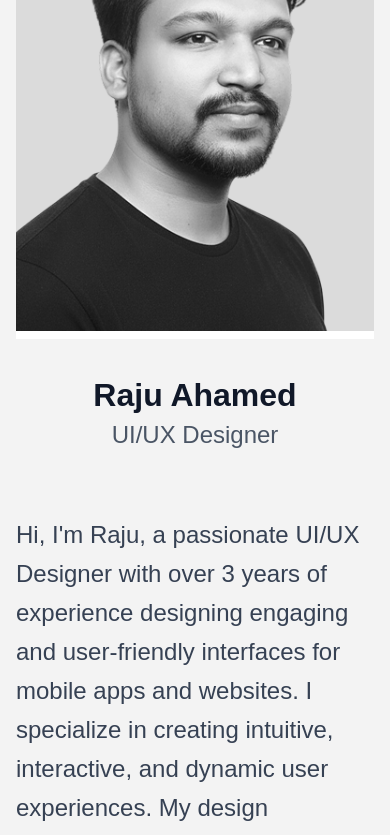
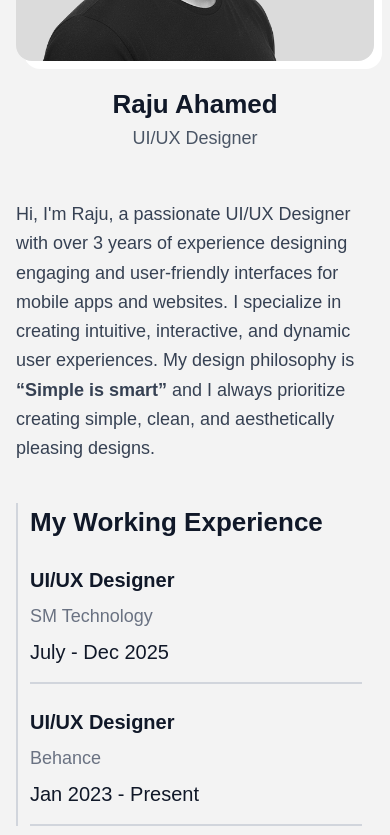
Before and after one commit to jobairalsarkar1/raju-ahmed-portfolio, a Next.js app: page / in a window 390 px wide. Shown: the part 4240-5075 px from the top of the page. Built offline with nearby package versions, Linux system fonts and the light colour scheme.

Commit message:
UI: Made some sections responsive

```diff
--- a/components/About.tsx
+++ b/components/About.tsx
@@ -3,22 +3,23 @@ import profilePic from "@/public/person.png";
 
 export default function About() {
   return (
-    <div className="bg-[#F3F3F3] py-16">
+    <div className="bg-[#F3F3F3] py-12 sm:py-16">
       <div className="container mx-auto px-4 lg:px-8 xl:px-16">
         {/* Section Header */}
         <div className="text-center mb-8">
-          <p className="text-2xl font-medium text-gray-600 tracking-wider mb-2">
+          <p className="text-lg sm:text-xl font-medium text-gray-600 tracking-wider mb-2">
             About Me
           </p>
-          <h2 className="text-[44px] font-bold text-gray-900 leading-tight mt-2">
+          <h2 className="text-[28px] sm:text-[36px] lg:text-[44px] font-bold text-gray-900 leading-tight mt-2">
             Elevating Design Standards Since 2023
           </h2>
         </div>
 
-        <div className="mt-14 grid grid-cols-1 lg:grid-cols-2 gap-16 items-start">
+        {/* Content Grid */}
+        <div className="mt-10 lg:mt-14 grid grid-cols-1 lg:grid-cols-2 gap-12 lg:gap-16 items-start">
           {/* Left: Image + Name */}
-          <div className="flex flex-col items-center lg:items-start overflow-hidden sm:overflow-visible">
-            <div className="relative group w-[580px] aspect-[4/2.5]">
+          <div className="flex flex-col items-center lg:items-start overflow-visible">
+            <div className="relative group w-full max-w-[360px] sm:max-w-[460px] lg:w-[580px] aspect-[4/2.5]">
               {/* Bottom Card */}
               <div className="absolute inset-0 bg-white rounded-2xl transition-all duration-500 ease-out z-0 translate-x-2 translate-y-2 group-hover:-rotate-3 group-hover:-translate-x-4 group-hover:translate-y-4 group-hover:scale-[1.03]"></div>
 
@@ -33,53 +34,74 @@ export default function About() {
               </div>
             </div>
 
-            <div className="mt-10 text-center lg:text-left">
-              <h3 className="text-[32px] font-bold text-gray-900">
+            <div className="mt-6 sm:mt-8 text-center lg:text-left">
+              <h3 className="text-[26px] sm:text-[32px] font-bold text-gray-900">
                 Raju Ahamed
               </h3>
-              <p className="text-2xl text-gray-600">UI/UX Designer</p>
+              <p className="text-lg sm:text-2xl text-gray-600">
+                UI/UX Designer
+              </p>
             </div>
           </div>
 
           {/* Right: Bio + Experience */}
-          <div className="space-y-12">
+          <div className="space-y-10 sm:space-y-12">
             <div className="w-full">
-              <p className="text-2xl text-gray-700 leading-relaxed">
-                Hi, I&apos;m Raju, a passionate UI/UX Designer with over 3 years of
-                experience designing engaging and user-friendly interfaces for
-                mobile apps and websites. I specialize in creating intuitive,
-                interactive, and dynamic user experiences. My design philosophy
-                is <span className="font-semibold">&ldquo;Simple is smart&rdquo;</span> and
-                I always prioritize creating simple, clean, and aesthetically
-                pleasing designs.
+              <p className="text-lg sm:text-xl lg:text-2xl text-gray-700 leading-relaxed">
+                Hi, I&apos;m Raju, a passionate UI/UX Designer with over 3 years
+                of experience designing engaging and user-friendly interfaces
+                for mobile apps and websites. I specialize in creating
+                intuitive, interactive, and dynamic user experiences. My design
+                philosophy is{" "}
+                <span className="font-semibold">
+                  &ldquo;Simple is smart&rdquo;
+                </span>{" "}
+                and I always prioritize creating simple, clean, and
+                aesthetically pleasing designs.
               </p>
             </div>
 
             {/* Experience Timeline */}
-            <div className="px-4 border-l-2 border-gray-300">
-              <h3 className="text-[32px] font-bold text-gray-900 mb-8">
+            <div className="px-3 sm:px-4 border-l-2 border-gray-300">
+              <h3 className="text-[26px] sm:text-[32px] font-bold text-gray-900 mb-6 sm:mb-8">
                 My Working Experience
               </h3>
 
-              <div className="space-y-4">
+              <div className="space-y-6">
                 {/* Experience Item 1 */}
-                <div className="flex items-center justify-between border-b-2 border-gray-300 pb-4">
-                  <p className="text-2xl font-semibold text-gray-900">
+                <div
+                  className="
+                  flex flex-col sm:flex-row sm:items-center
+                  sm:justify-between gap-2
+                  border-b-2 border-gray-300 pb-4
+                "
+                >
+                  <p className="text-xl sm:text-2xl font-semibold text-gray-900">
                     UI/UX Designer
                   </p>
-                  <p className="text-[20px] text-gray-500">SM Technology</p>
-                  <p className="text-2xl font-medium text-gray-900">
+                  <p className="text-lg sm:text-[20px] text-gray-500">
+                    SM Technology
+                  </p>
+                  <p className="text-xl sm:text-2xl font-medium text-gray-900">
                     July - Dec 2025
                   </p>
                 </div>
 
                 {/* Experience Item 2 */}
-                <div className="flex items-center justify-between border-b-2 border-gray-300 pb-2">
-                  <p className="text-2xl font-semibold text-gray-900">
+                <div
+                  className="
+                  flex flex-col sm:flex-row sm:items-center
+                  sm:justify-between gap-2
+                  border-b-2 border-gray-300 pb-4
+                "
+                >
+                  <p className="text-xl sm:text-2xl font-semibold text-gray-900">
                     UI/UX Designer
                   </p>
-                  <p className="text-[20px] text-gray-500">Behance</p>
-                  <p className="text-2xl font-medium text-gray-900">
+                  <p className="text-lg sm:text-[20px] text-gray-500">
+                    Behance
+                  </p>
+                  <p className="text-xl sm:text-2xl font-medium text-gray-900">
                     Jan 2023 - Present
                   </p>
                 </div>
--- a/components/FAQ.tsx
+++ b/components/FAQ.tsx
@@ -8,25 +8,39 @@ export default function FAQ() {
   const [openIndex, setOpenIndex] = useState(0);
 
   return (
-    <div className="bg-gray-50 py-16">
+    <div className="bg-gray-50 py-12 sm:py-16">
       <div className="container mx-auto px-4 lg:px-8 xl:px-16">
         {/* Header */}
-        <p className="text-xl font-medium text-gray-600 tracking-wider mb-2">
+        <p className="text-lg sm:text-xl font-medium text-gray-600 tracking-wider mb-2">
           FAQs
         </p>
-        <div className="mb-16 md:flex md:items-start md:gap-8">
-          <h2 className="text-[44px] font-bold text-gray-900 leading-tight md:w-[65%]">
-            Smart, clear answers to guide you
-            <br />
+
+        <div className="mb-12 md:mb-16 md:flex md:items-start md:gap-8">
+          <h2
+            className="
+            text-[28px] sm:text-[36px] md:text-[44px]
+            font-bold text-gray-900 leading-tight
+            md:w-[65%]
+          "
+          >
+            Smart, clear answers to guide you <br className="hidden md:block" />
             through a seamless design journey
           </h2>
 
-          <p className="mt-2 text-2xl text-gray-600 tracking-wide max-w-2xl mb-12 md:mb-0 md:w-[35%]">
+          <p
+            className="
+            mt-3 text-lg sm:text-xl md:text-2xl
+            text-gray-600 tracking-wide
+            max-w-2xl mb-8 md:mb-0
+            md:w-[35%]
+          "
+          >
             I transform your goals into intuitive, high-quality designs that
             feel effortless, functional, and aligned with your vision.
           </p>
         </div>
 
+        {/* FAQ LIST */}
         <div>
           {faqs.map((faq, index) => {
             const isOpen = openIndex === index;
@@ -35,10 +49,8 @@ export default function FAQ() {
             useEffect(() => {
               let timer: any;
               if (isOpen) {
-                // open immediately
                 setShowOpenBg(true);
               } else {
-                // delay bg change until animation completes
                 timer = setTimeout(() => setShowOpenBg(false), 500);
               }
               return () => clearTimeout(timer);
@@ -47,40 +59,73 @@ export default function FAQ() {
             return (
               <div
                 key={index}
-                className={`mb-6 overflow-hidden rounded-3xl shadow-sm transition-shadow duration-300 ${
-                  isOpen ? "shadow-lg" : ""
-                }`}
+                className={`
+                  mb-4 sm:mb-6 overflow-hidden rounded-2xl sm:rounded-3xl
+                  shadow-sm transition-shadow duration-300
+                  ${isOpen ? "shadow-lg" : ""}
+                `}
               >
                 <button
                   onClick={() => setOpenIndex(isOpen ? -1 : index)}
-                  className={`w-full px-8 py-6 flex items-center justify-between text-left transition-colors duration-500 ${
-                    showOpenBg
-                      ? "bg-[#1E1E1E] text-white"
-                      : "bg-white text-gray-900 hover:bg-gray-50"
-                  }`}
+                  className={`
+                    w-full
+                    px-4 sm:px-6 md:px-8
+                    py-4 sm:py-6
+                    flex items-center justify-between
+                    text-left gap-4
+                    transition-colors duration-500
+                    ${
+                      showOpenBg
+                        ? "bg-[#1E1E1E] text-white"
+                        : "bg-white text-gray-900 hover:bg-gray-50"
+                    }
+                  `}
                 >
-                  <span className="text-[32px] font-semibold">
+                  <span
+                    className="
+                    text-[20px] sm:text-[26px] md:text-[32px]
+                    font-semibold leading-snug
+                  "
+                  >
                     {index + 1}. {faq.question}
                   </span>
 
                   {isOpen ? (
-                    <div className="w-9 h-9 bg-[#6C46FF] rounded-full flex items-center justify-center">
-                      <ChevronUp className="w-5 h-5 text-white" />
+                    <div
+                      className="
+                      w-8 h-8 sm:w-9 sm:h-9
+                      bg-[#6C46FF] rounded-full
+                      flex items-center justify-center
+                    "
+                    >
+                      <ChevronUp className="w-4 h-4 sm:w-5 sm:h-5 text-white" />
                     </div>
                   ) : (
-                    <div className="w-9 h-9 bg-gray-900 rounded-full flex items-center justify-center">
-                      <ChevronDown className="w-6 h-6 text-white" />
+                    <div
+                      className="
+                      w-8 h-8 sm:w-9 sm:h-9
+                      bg-gray-900 rounded-full
+                      flex items-center justify-center
+                    "
+                    >
+                      <ChevronDown className="w-4 h-4 sm:w-6 sm:h-6 text-white" />
                     </div>
                   )}
                 </button>
 
-                {/* Smooth expanding/collapsing answer */}
+                {/* ANSWER CONTENT */}
                 <div
-                  className={`transition-all duration-500 ease-in-out overflow-hidden bg-[#1E1E1E] ${
-                    isOpen ? "max-h-[500px] py-6 px-8" : "max-h-0 py-0 px-8"
-                  }`}
+                  className={`
+                    transition-all duration-500 ease-in-out overflow-hidden
+                    bg-[#1E1E1E]
+                    ${
+                      isOpen
+                        ? "max-h-[500px] py-4 sm:py-6 px-4 sm:px-6 md:px-8"
+                        : "max-h-0 py-0 px-4 sm:px-6 md:px-8"
+                    }
+                  `}
                 >
-                  <p className="text-2xl text-white leading-relaxed">
+                  <p className="text-base sm:text-xl md:text-2xl text-white leading-relaxed">
                     {faq.answer}
                   </p>
                 </div>
--- a/components/Hero.tsx
+++ b/components/Hero.tsx
@@ -17,7 +17,7 @@ function Hero() {
       </div>
 
       {/* White Gradient Overlay (deeper bottom fade) */}
-      <div className="absolute bottom-0 left-0 right-0 h-[70%] bg-gradient-to-t from-white/95 via-white/60 to-transparent z-20" />
+      <div className="absolute bottom-0 left-0 right-0 h-[70%] bg-linear-to-t from-white/95 via-white/60 to-transparent z-20" />
 
       {/* DESKTOP SOCIAL LABELS */}
       <div className="hidden md:flex absolute bottom-20 left-1/2 -translate-x-1/2 z-30 items-center gap-6 text-xl font-medium text-[#1E1E1E]">
```
